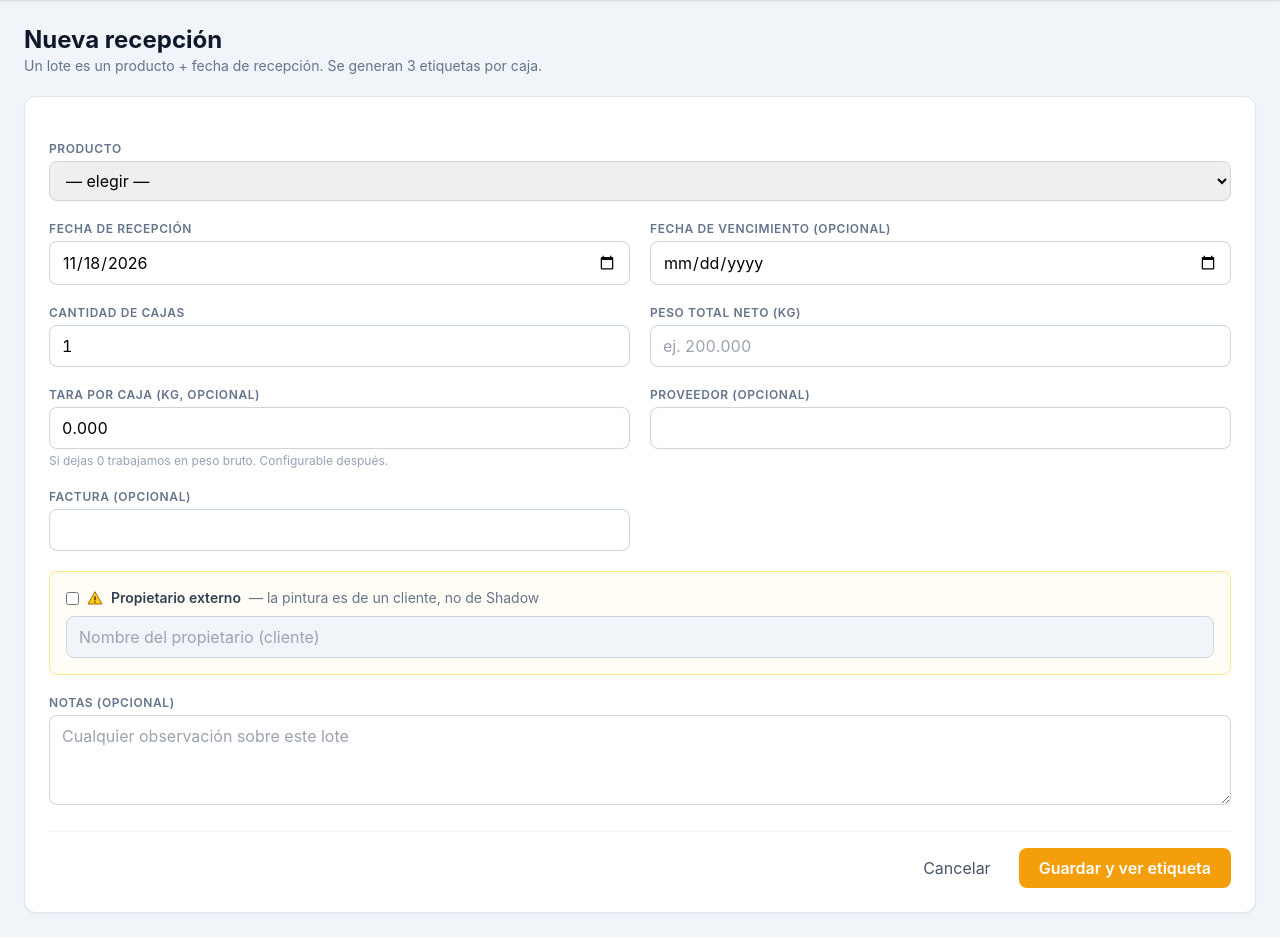
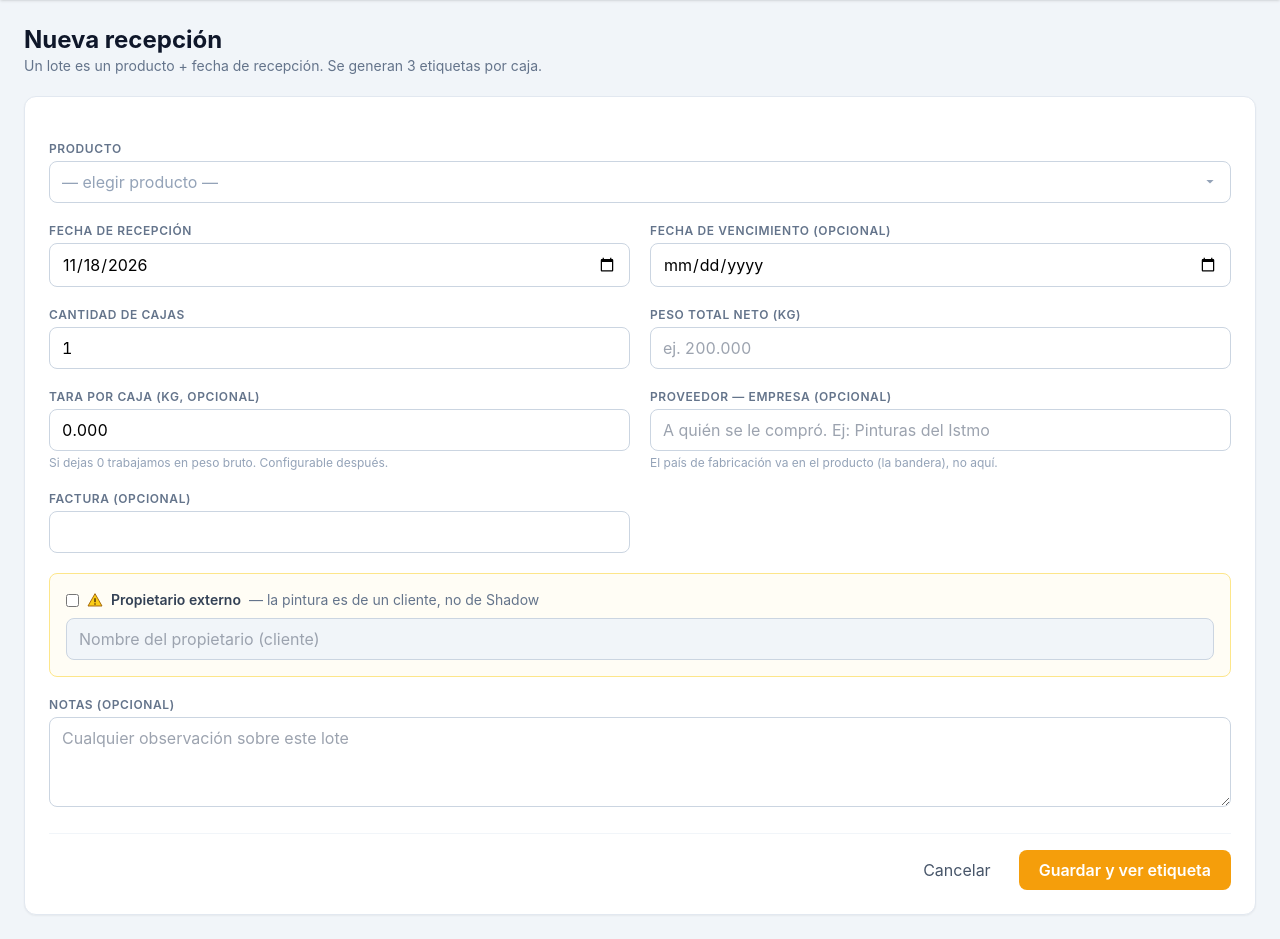
Before and after one commit to AlmacenShadow/shadow-almacen, a Laravel app: page /lotes/nuevo in a window 1280 px wide. Shown: the part 50-989 px from the top of the page. Run offline with Laravel 12, Linux system fonts and the light colour scheme; a user stored in the database is signed in; data comes from the database, SQL or seed files in the repository; some libraries are stand-ins or nearby versions.

Commit message:
Selector de producto con color y bandera; proveedor = empresa
- <x-producto-select>: lista propia (un select nativo no pinta colores ni
  SVG) con cuadrito de color, sigla, RAL, nombre K7, textura y bandera.
  Teclado y validacion de obligatorio. En nueva recepcion y editar lote.
- Editar lote con movimientos: el producto se muestra igual, deshabilitado.
- Proveedor se etiqueta como empresa, con ayuda: el pais va en el producto.
- Ficha del lote: resumen con sigla y bandera en cabecera y en Producto.

Co-Authored-By: Claude Opus 5.5 <noreply@anthropic.com>

```diff
--- /dev/null
+++ b/resources/views/components/partials/producto-opcion.blade.php
@@ -0,0 +1,19 @@
+{{-- Una fila del selector de producto: cuadrito de color, sigla, RAL, nombre K7, textura, bandera. --}}
+@php
+  $sigla   = \App\Models\Producto::sigla($p->tipo_pintura);
+  $bandera = \App\Models\Producto::BANDERAS[$p->origen ?? ''] ?? null;
+@endphp
+<span class="flex items-center gap-2.5 min-w-0">
+  <span class="w-6 h-6 rounded border border-slate-300 flex-shrink-0 shadow-sm" style="background-color: {{ $p->hex }}"></span>
+  @if ($sigla)
+    <span class="font-mono font-bold text-[0.65rem] tracking-wide bg-amber-100 text-amber-800 px-1.5 py-0.5 rounded flex-shrink-0">{{ $sigla }}</span>
+  @endif
+  <span class="font-mono font-semibold text-slate-900 flex-shrink-0">{{ $p->ral }}</span>
+  <span class="text-slate-500 truncate">
+    @if ($p->nombre_ral_oficial){{ $p->nombre_ral_oficial }} · @endif{{ $p->textura_label }}
+  </span>
+  @if ($bandera)
+    <span class="flex-shrink-0 inline-flex [&>svg]:inline-block [&>svg]:w-[22px] [&>svg]:h-[15px] [&>svg]:rounded-sm [&>svg]:shadow-[0_0_0_1px_rgba(0,0,0,.12)]"
+          title="{{ \App\Models\Producto::ORIGENES[$p->origen] }}">{!! $bandera !!}</span>
+  @endif
+</span>
--- /dev/null
+++ b/resources/views/components/producto-select.blade.php
@@ -0,0 +1,91 @@
+{{--
+  Selector de producto con cuadrito de color, sigla, RAL, textura y bandera.
+  Un <select> nativo no puede pintar colores ni SVG, así que es una lista
+  propia: un input oculto (name) + botón + lista. Teclado: ↑ ↓ Enter Esc.
+
+  Props: productos (Collection<Producto>), name, selected (id o null), required.
+--}}
+@props(['productos', 'name' => 'producto_id', 'selected' => null, 'required' => true])
+@php
+  $uid = 'ps-' . \Illuminate\Support\Str::random(6);
+  $sel = $productos->firstWhere('id', (int) $selected);
+@endphp
+
+<div class="relative" id="{{ $uid }}" data-producto-select>
+  <input type="hidden" name="{{ $name }}" value="{{ $sel?->id }}" @if ($required) data-required @endif>
+
+  <button type="button" data-ps-boton aria-haspopup="listbox" aria-expanded="false"
+          class="w-full flex items-center gap-3 px-3 py-2 border border-slate-300 rounded-lg bg-white text-left hover:border-amber-400 focus:outline-none focus:ring-2 focus:ring-amber-400">
+    <span data-ps-actual class="flex-1 min-w-0">
+      @if ($sel)
+        @include('components.partials.producto-opcion', ['p' => $sel])
+      @else
+        <span class="text-slate-400">— elegir producto —</span>
+      @endif
+    </span>
+    <svg class="w-4 h-4 text-slate-400 flex-shrink-0" viewBox="0 0 20 20" fill="currentColor"><path d="M5.5 7.5 10 12l4.5-4.5"/></svg>
+  </button>
+
+  <ul data-ps-lista role="listbox" hidden tabindex="-1"
+      class="absolute z-30 mt-1 w-full max-h-80 overflow-auto bg-white border border-slate-300 rounded-lg shadow-lg py-1">
+    @foreach ($productos as $p)
+      <li role="option" data-id="{{ $p->id }}" aria-selected="{{ $sel?->id === $p->id ? 'true' : 'false' }}"
+          class="px-3 py-2 cursor-pointer hover:bg-amber-50 aria-selected:bg-amber-100 data-[activo=1]:bg-amber-50">
+        @include('components.partials.producto-opcion', ['p' => $p])
+      </li>
+    @endforeach
+  </ul>
+</div>
+
+@once
+<script>
+document.addEventListener('DOMContentLoaded', () => {
+  document.querySelectorAll('[data-producto-select]').forEach((raiz) => {
+    const input = raiz.querySelector('input[type=hidden]');
+    const boton = raiz.querySelector('[data-ps-boton]');
+    const actual = raiz.querySelector('[data-ps-actual]');
+    const lista = raiz.querySelector('[data-ps-lista]');
+    const opciones = [...lista.querySelectorAll('[role=option]')];
+    let activo = -1;
+
+    const abrir = () => {
+      lista.hidden = false; boton.setAttribute('aria-expanded', 'true');
+      activo = Math.max(0, opciones.findIndex(o => o.dataset.id === input.value));
+      marcar(); opciones[activo]?.scrollIntoView({ block: 'nearest' });
+    };
+    const cerrar = () => { lista.hidden = true; boton.setAttribute('aria-expanded', 'false'); };
+    const marcar = () => opciones.forEach((o, i) => o.dataset.activo = i === activo ? '1' : '');
+    const elegir = (o) => {
+      input.value = o.dataset.id;
+      opciones.forEach(x => x.setAttribute('aria-selected', x === o ? 'true' : 'false'));
+      actual.innerHTML = o.innerHTML;
+      boton.classList.remove('border-red-400');
+      cerrar(); boton.focus();
+    };
+
+    boton.addEventListener('click', () => lista.hidden ? abrir() : cerrar());
+    opciones.forEach(o => o.addEventListener('click', () => elegir(o)));
+    document.addEventListener('click', (e) => { if (!raiz.contains(e.target)) cerrar(); });
+    raiz.addEventListener('keydown', (e) => {
+      if (lista.hidden) {
+        if (['ArrowDown', 'ArrowUp', 'Enter', ' '].includes(e.key)) { e.preventDefault(); abrir(); }
+        return;
+      }
+      if (e.key === 'ArrowDown') { e.preventDefault(); activo = Math.min(opciones.length - 1, activo + 1); }
+      else if (e.key === 'ArrowUp') { e.preventDefault(); activo = Math.max(0, activo - 1); }
+      else if (e.key === 'Enter') { e.preventDefault(); if (opciones[activo]) elegir(opciones[activo]); return; }
+      else if (e.key === 'Escape') { cerrar(); return; }
+      else return;
+      marcar(); opciones[activo]?.scrollIntoView({ block: 'nearest' });
+    });
+
+    // Obligatorio: el input oculto no valida solo
+    raiz.closest('form')?.addEventListener('submit', (e) => {
+      if (input.hasAttribute('data-required') && !input.value) {
+        e.preventDefault(); boton.classList.add('border-red-400'); boton.focus(); abrir();
+      }
+    });
+  });
+});
+</script>
+@endonce
--- a/resources/views/lotes/create.blade.php
+++ b/resources/views/lotes/create.blade.php
@@ -21,14 +21,7 @@
     <div class="grid grid-cols-2 gap-5">
       <div class="col-span-2">
         <label class="block text-xs uppercase tracking-wider text-slate-500 font-semibold mb-1">Producto</label>
-        <select name="producto_id" required class="w-full px-3 py-2 border border-slate-300 rounded-lg">
-          <option value="">— elegir —</option>
-          @foreach ($productos as $p)
-            <option value="{{ $p->id }}" @selected(old('producto_id') == $p->id)>
-              {{ $p->descripcion_completa }}
-            </option>
-          @endforeach
-        </select>
+        <x-producto-select :productos="$productos" :selected="old('producto_id')" />
       </div>
 
       <div>
@@ -63,9 +56,10 @@
       </div>
 
       <div>
-        <label class="block text-xs uppercase tracking-wider text-slate-500 font-semibold mb-1">Proveedor (opcional)</label>
+        <label class="block text-xs uppercase tracking-wider text-slate-500 font-semibold mb-1">Proveedor — empresa (opcional)</label>
         <input type="text" name="proveedor" value="{{ old('proveedor') }}" maxlength="120"
-               class="w-full px-3 py-2 border border-slate-300 rounded-lg">
+               class="w-full px-3 py-2 border border-slate-300 rounded-lg" placeholder="A quién se le compró. Ej: Pinturas del Istmo">
+        <p class="text-xs text-slate-400 mt-1">El país de fabricación va en el producto (la bandera), no aquí.</p>
       </div>
 
       <div>
```
Also changed, not shown: resources/views/lotes/edit.blade.php (+8 -11 lines), resources/views/lotes/show.blade.php (+4 -4 lines).
